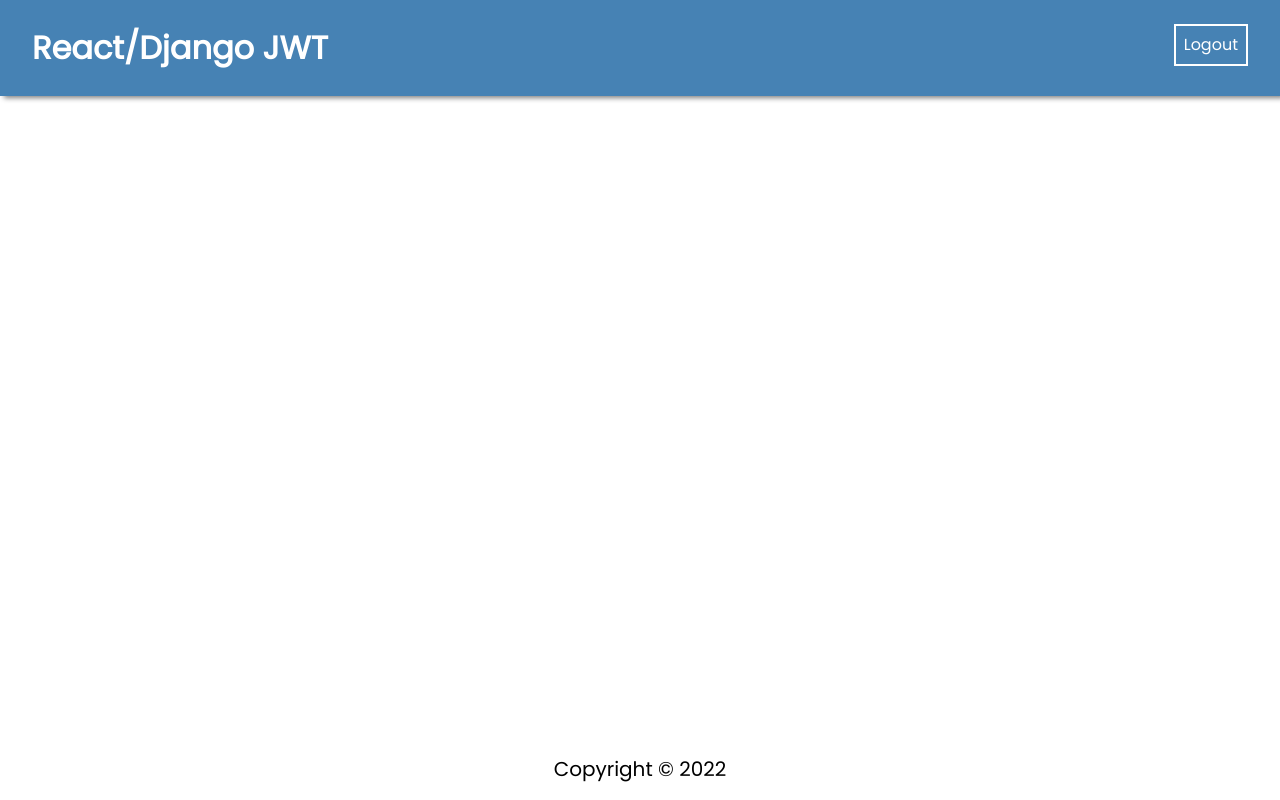
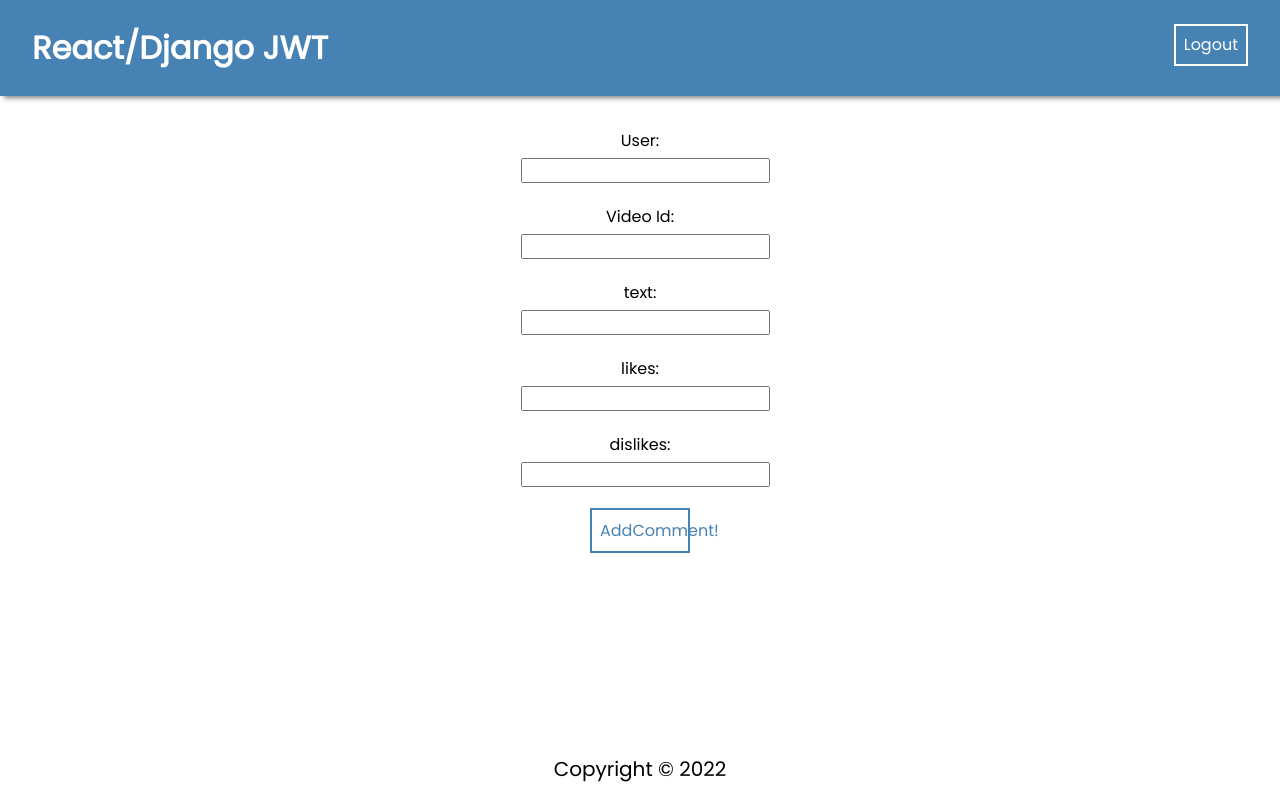
Before and after one commit to wright403/YouTube_Clone, a React (Create React App) app in the folder frontend/: page /addcomment in a window 1280 px wide. Built offline with nearby package versions, Linux system fonts and the light colour scheme; sample sign-in values are in the browser's storage.

Commit message:
created addCommentPage folder and file + added add comment functionality

```diff
--- a/frontend/src/App.js
+++ b/frontend/src/App.js
@@ -6,6 +6,7 @@ import "./App.css";
 import HomePage from "./pages/HomePage/HomePage";
 import LoginPage from "./pages/LoginPage/LoginPage";
 import RegisterPage from "./pages/RegisterPage/RegisterPage";
+import AddCommentPage from "./pages/AddCommentPage/Comment";
 
 // Component Imports
 import Navbar from "./components/NavBar/NavBar";
@@ -29,6 +30,7 @@ function App() {
         />
         <Route path="/register" element={<RegisterPage />} />
         <Route path="/login" element={<LoginPage />} />
+        <Route path="/addcomment" element={<PrivateRoute><AddCommentPage/></PrivateRoute>} />
       </Routes>
       <Footer />
     </div>
--- /dev/null
+++ b/frontend/src/pages/AddCommentPage/Comment.js
@@ -0,0 +1,99 @@
+import React from "react";
+import { useNavigate } from "react-router-dom";
+import useAuth from '../../hooks/useAuth'
+import axios from "axios";
+import useCustomForm from "../../hooks/useCustomForm";
+
+
+let initialvalue = {
+    user: '',
+    video_id: '',
+    text: '',
+    likes: '',
+    dislikes:'',
+
+};
+
+
+const AddCommentPage  = () => {
+    const [user, token] = useAuth()
+    const navigate = useNavigate()
+    const [formData, handleInputChange, handleSubmit] = useCustomForm(initialvalue, postNewComment)
+
+
+    async function postNewComment(){
+        try {
+            let response = await axios.post('http://127.0.0.1:8000/api/youtube_comments/', formData, {
+                headers: {
+                    Authorization: 'Bearer ' + token
+                }
+            })
+            navigate("/")
+        } catch (error) {
+            console.log(error.message)
+        }
+    }
+
+
+
+    return (
+        <div className="container">
+      <form className="form" onSubmit={handleSubmit}>
+        <label>
+          User:{" "}
+          <input
+            type="text"
+            name="user"
+            value={formData.user}
+            onChange={handleInputChange}
+          />
+        </label>
+        <label>
+          Video Id:{" "}
+          <input
+            type="text"
+            name="video_id"
+            value={formData.video_id}
+            onChange={handleInputChange}
+          />
+        </label>
+        <label>
+          text:{" "}
+          <input
+            type="text"
+            name="text"
+            value={formData.text}
+            onChange={handleInputChange}
+          />
+        </label>
+        <label>
+          likes:{" "}
+          <input
+            type="text"
+            name="likes"
+            value={formData.likes}
+            onChange={handleInputChange}
+          />
+        </label>
+        <label>
+          dislikes:{" "}
+          <input
+            type="text"
+            name="dislikes"
+            value={formData.dislikes}
+            onChange={handleInputChange}
+          />
+        </label>
+
+
+
+        <button>AddComment!</button>
+      </form>
+    </div>
+  );
+};
+
+
+
+
+export default AddCommentPage;
--- a/frontend/src/pages/HomePage/HomePage.js
+++ b/frontend/src/pages/HomePage/HomePage.js
@@ -1,6 +1,6 @@
 import React from "react";
 import { useEffect, useState } from "react";
-
+import { Link } from "react-router-dom";
 import axios from "axios";
 import useAuth from "../../hooks/useAuth";
 
@@ -28,6 +28,7 @@ const HomePage = () => {
   return (
     <div className="container">
       <h1>Home Page for {user.username}!</h1>
+      <Link to="/addcomment">Add Comment!</Link>
       {cars &&
         cars.map((car) => (
           <p key={car.id}>
```
Also changed, not shown: frontend/src/components/SearchPage/SearchPage.jsx (added), 2 other files (tests, documents, lock files or other folders).
